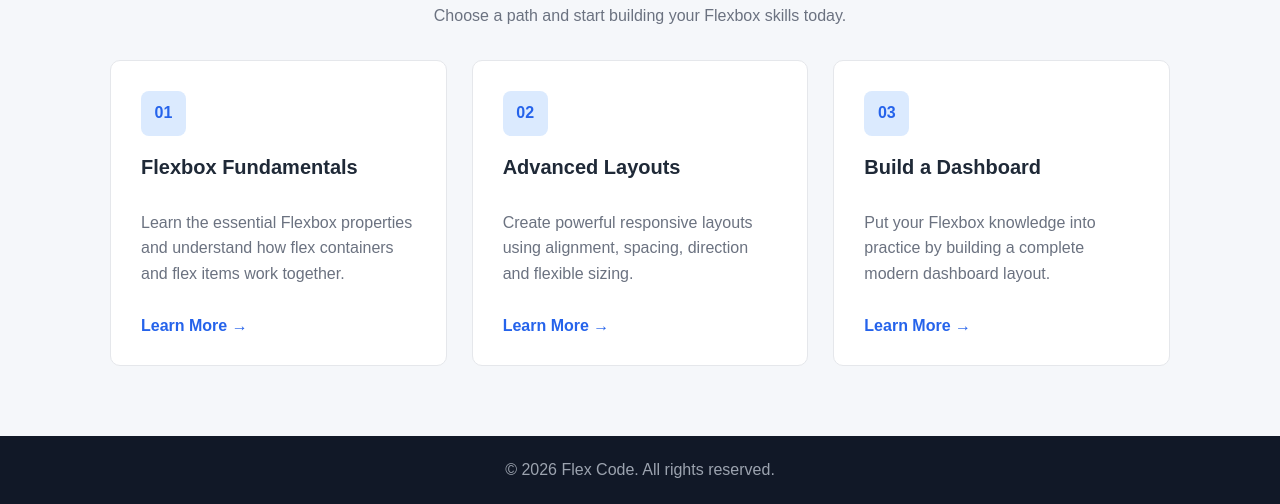
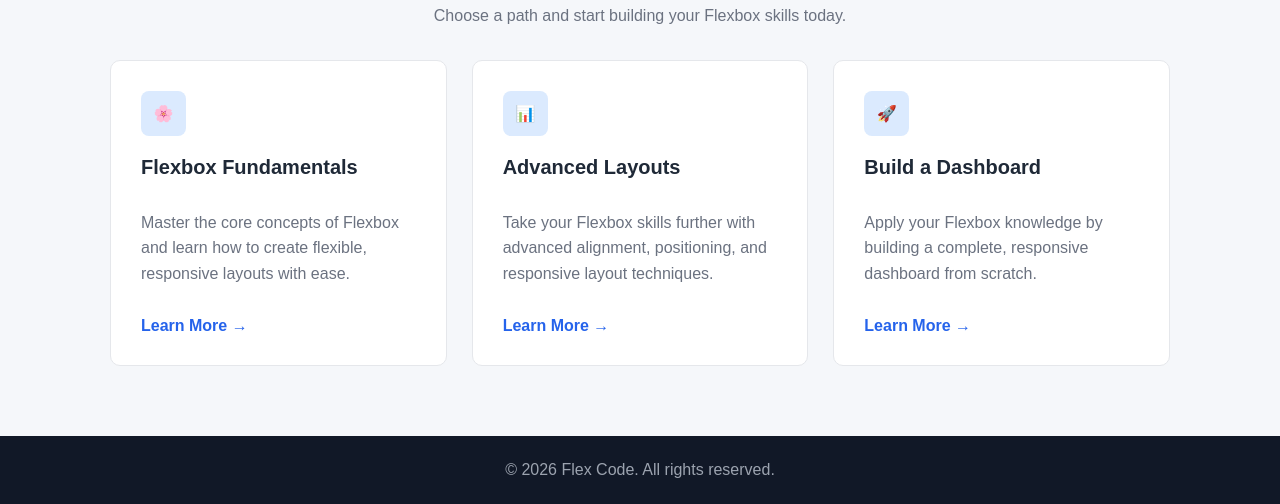
Before and after one commit to OlgaHome/UA-5856, a plain HTML site: page flex-hw/index.html in a window 1280 px wide. Shown: the part 572-1076 px from the top of the page. Drawn offline with Linux system fonts and the light colour scheme.

Commit message:
Update Flexbox learning paths content

```diff
--- a/flex-hw/index.html
+++ b/flex-hw/index.html
@@ -66,13 +66,28 @@
 
             <div class="card">
 
-                <div class="card-icon">01</div>
+                <div class="card-icon">🌸</div>
 
                 <h2>Flexbox Fundamentals</h2>
 
                 <p>
-                    Learn the essential Flexbox properties and understand
-                    how flex containers and flex items work together.
+                    Master the core concepts of Flexbox and learn how to create
+                    flexible, responsive layouts with ease.
+                </p>
+
+                <a href="#">Learn More →</a>
+
+            </div>
+
+
+            <div class="card">
+              <div class="card-icon">📊</div>
+
+                <h2>Advanced Layouts</h2>
+
+                <p>
+                    Take your Flexbox skills further with advanced alignment,
+                    positioning, and responsive layout techniques.
                 </p>
 
                 <a href="#">Learn More →</a>
@@ -82,29 +97,13 @@
 
             <div class="card">
 
-                <div class="card-icon">02</div>
-
-                <h2>Advanced Layouts</h2>
-
-                <p>
-                    Create powerful responsive layouts using alignment,
-                    spacing, direction and flexible sizing.
-                </p>
-
-                <a href="#">Learn More →</a>
-
-            </div>
-
-
-            <div class="card">
-
-                <div class="card-icon">03</div>
+                <div class="card-icon">🚀</div>
 
                 <h2>Build a Dashboard</h2>
 
                 <p>
-                    Put your Flexbox knowledge into practice by building
-                    a complete modern dashboard layout.
+                    Apply your Flexbox knowledge by building a complete,
+                    responsive dashboard from scratch.
                 </p>
 
                 <a href="#">Learn More →</a>
```
